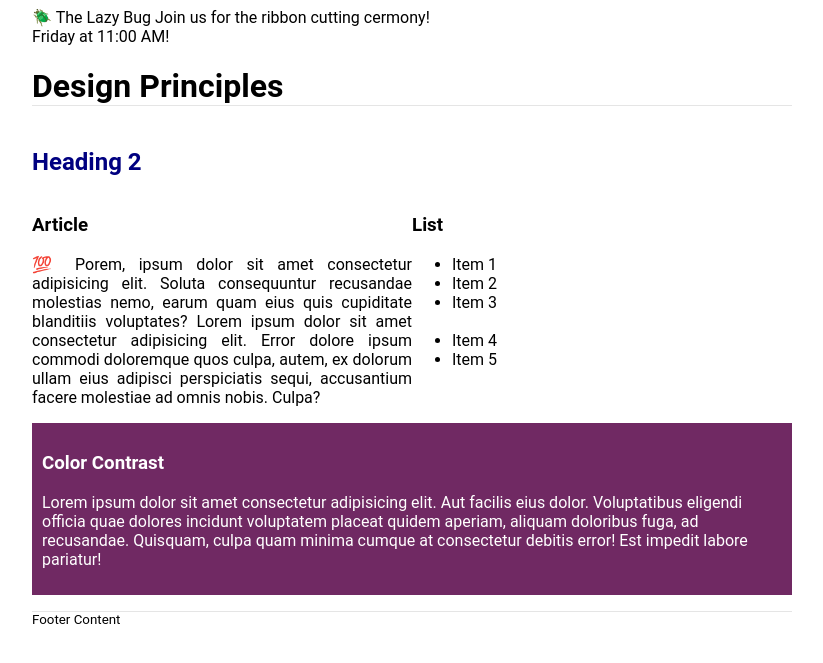
After one commit to itdeveloping/wdd230, a PHP site: page /lesson02/design.html in a window 1280 px wide. The commit adds this page. Shown: the top 663 px of the page, without its empty margins (228-1051 px from the left). Run offline with PHP 8.4, Linux system fonts and the light colour scheme.

Commit message:
lesson 02 activity

```diff
--- /dev/null
+++ b/lesson02/design.html
@@ -0,0 +1,50 @@
+<!DOCTYPE html>
+<html lang="en">
+
+<head>
+    <meta charset="UTF-8">
+    <meta name="viewport" content="width=device-width, initial-scale=1.0">
+    <title>Lesson 02</title>
+    <link rel="stylesheet" href="styles/design.css">
+</head>
+
+<body>
+    <header>
+        <div class="banner">🪲 The Lazy Bug Join us for the ribbon cutting cermony!<br>
+            Friday at 11:00 AM!</div>
+        <h1>Design Principles</h1>
+    </header>
+    <main>
+        <h2>Heading 2</h2>
+        <section>
+            <h3>Article</h3>
+            <article>
+                <p>💯 Porem, ipsum dolor sit amet consectetur adipisicing elit. Soluta consequuntur recusandae molestias
+                    nemo, earum quam eius quis cupiditate blanditiis voluptates? Lorem ipsum dolor sit amet consectetur
+                    adipisicing elit. Error dolore ipsum commodi doloremque quos culpa, autem, ex dolorum ullam eius
+                    adipisci perspiciatis sequi, accusantium facere molestiae ad omnis nobis. Culpa?</p>
+            </article>
+        </section>
+        <section>
+            <h3>List</h3>
+            <ul>
+                <li>Item 1</li>
+                <li>Item 2</li>
+                <li>Item 3<br><br></li>
+                <li>Item 4</li>
+                <li>Item 5</li>
+            </ul>
+        </section>
+        <div class="callout">
+            <h3>Color Contrast</h3>
+            <p>Lorem ipsum dolor sit amet consectetur adipisicing elit. Aut facilis eius dolor. Voluptatibus eligendi
+                officia quae dolores incidunt voluptatem placeat quidem aperiam, aliquam doloribus fuga, ad recusandae.
+                Quisquam, culpa quam minima cumque at consectetur debitis error! Est impedit labore pariatur!</p>
+        </div>
+    </main>
+    <footer>
+        Footer Content
+    </footer>
+</body>
+
+</html>
--- /dev/null
+++ b/lesson02/styles/design.css
@@ -0,0 +1,52 @@
+body {
+    font-family: Roboto, helvetica, sans-serif;
+}
+
+header,
+main,
+footer {
+    max-width: 760px;
+    margin: 0 auto;
+}
+
+marquee {
+    padding: 1rem;
+    background-color: #eee;
+}
+
+h1 {
+    border-bottom: 1px solid rgba(0, 0, 0, 0.1);
+}
+
+main {
+    display: grid;
+    grid-template-columns: 1fr 1fr;
+}
+
+section {
+    grid-column: auto;
+}
+
+h2 {
+    color: navy;
+    text-align: left;
+    grid-column: 1/3;
+}
+
+article p {
+    text-align: justify;
+}
+
+.callout {
+    color: #ffffff;
+    background-color: #702963;
+    padding: 10px;
+    grid-column: 1/3;
+}
+
+footer {
+    margin-top: 1rem;
+    border-top: 1px solid rgba(0, 0, 0, 0.1);
+    font-size: smaller;
+    text-align: left;
+}
--- a/styles/base.css
+++ b/styles/base.css
@@ -96,10 +96,6 @@ main section.card ul li {
     list-style-type: none;
 }
 
-main section.card ul li a:link {
-    text-decoration: none;
-
-}
 
 footer {
     max-width: 1000px;
```
Also changed, not shown: index.html (+4 -4 lines).
